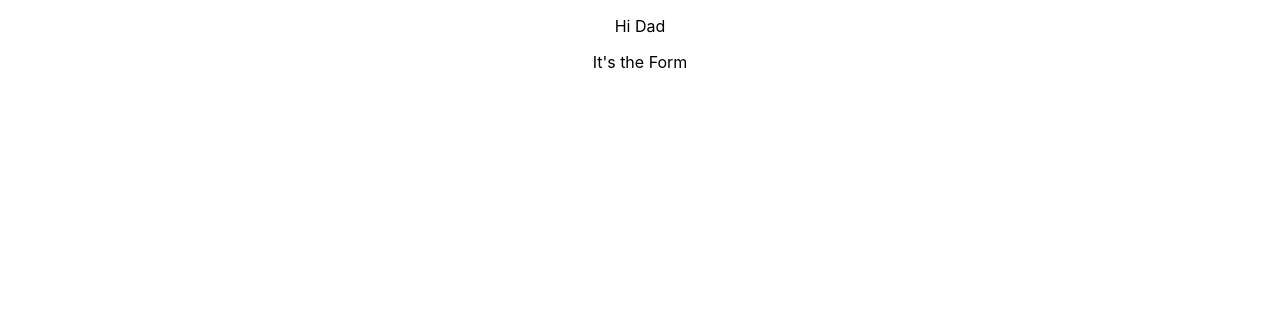
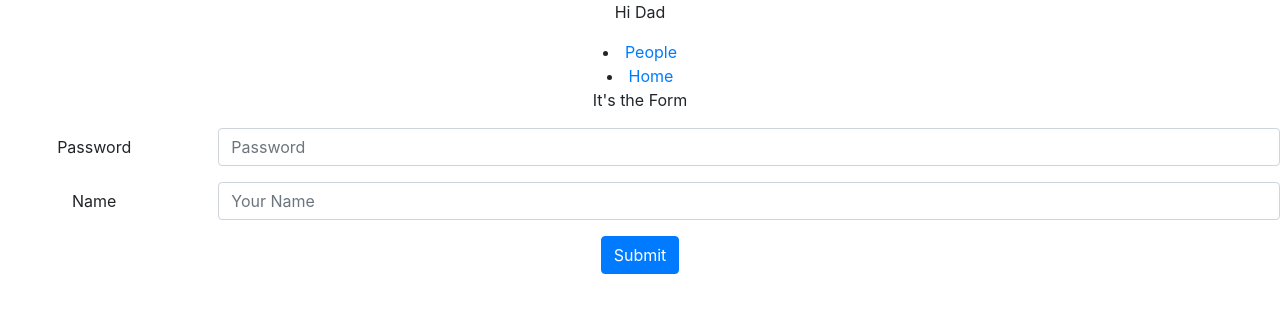
Before and after one commit to MikeHaglund/brads-app, a React (Create React App) app: page /form in a window 1280 px wide. Shown: the top 312 px of the page. Built offline with nearby package versions, Linux system fonts and the light colour scheme.

Commit message:
Added forms and fetch

```diff
--- a/public/index.html
+++ b/public/index.html
@@ -19,6 +19,8 @@
       work correctly both with client-side routing and a non-root public URL.
       Learn how to configure a non-root public URL by running `npm run build`.
     -->
+    <link rel="stylesheet" href="https://stackpath.bootstrapcdn.com/bootstrap/4.1.3/css/bootstrap.min.css" integrity="sha384-MCw98/SFnGE8fJT3GXwEOngsV7Zt27NXFoaoApmYm81iuXoPkFOJwJ8ERdknLPMO"
+      crossorigin="anonymous"/>
     <title>React App</title>
   </head>
   <body>
--- a/src/App.js
+++ b/src/App.js
@@ -1,6 +1,6 @@
 import React, { Component } from "react";
 import "./App.css";
-import Home from "./components/Home";
+// import Home from "./components/Home";
 import Routing from './Routing'
 
 class App extends Component {
--- a/src/components/Form.js
+++ b/src/components/Form.js
@@ -1,10 +1,69 @@
 import React, { Component } from "react";
+import { Link } from "react-router-dom";
 
 class Form extends Component {
+  state = {
+    Name: "",
+    Password: ""
+  };
+
+  handleSubmit = e => {
+    e.preventDefault();
+    const data = JSON.stringify({ ...this.state });
+    fetch("localhost: 4000", {
+      method: "POST",
+      body: data,
+      headers: {
+        "Content-Type": "application.json"
+      }
+    });
+  };
+
   render() {
     return (
       <div>
+        <li>
+          <Link to="/people">People</Link>
+        </li>
+        <li>
+          <Link to="/home">Home</Link>
+        </li>
         <p>It's the Form</p>
+
+        <form onSubmit={this.handleSubmit}>
+          <div class="form-group row">
+            <label for="inputPassword" class="col-sm-2 col-form-label">
+              Password
+            </label>
+            <div class="col-sm-10">
+              <input
+                type="password"
+                class="form-control"
+                id="inputPassword"
+                placeholder="Password"
+                onChange={e => this.setState({ Name: e.target.value })}
+              />
+            </div>
+          </div>
+
+          <div class="form-group row">
+            <label for="inputName" class="col-sm-2 col-form-label">
+              Name
+            </label>
+            <div class="col-sm-10">
+              <input
+                type="text"
+                class="form-control"
+                id="inputPassword"
+                placeholder="Your Name"
+                onChange={e => this.setState({ Password: e.target.value })}
+              />
+            </div>
+          </div>
+          <button type="submit" className="btn btn-primary">
+            Submit
+          </button>
+        </form>
       </div>
     );
   }
--- a/src/components/People.js
+++ b/src/components/People.js
@@ -1,12 +1,17 @@
 import React, { Component } from "react";
+import { Link } from "react-router-dom";
 
 class People extends Component {
   render() {
-    return (
-      <div>
+    return <div>
+        <li>
+          <Link to="/home">Home</Link>
+        </li>
+        <li>
+          <Link to="/form">Form</Link>
+        </li>
         <p>Hello People</p>
-      </div>
-    );
+      </div>;
   }
 }
 
```
Also changed, not shown: src/components/Home.js (+6 -4 lines).
